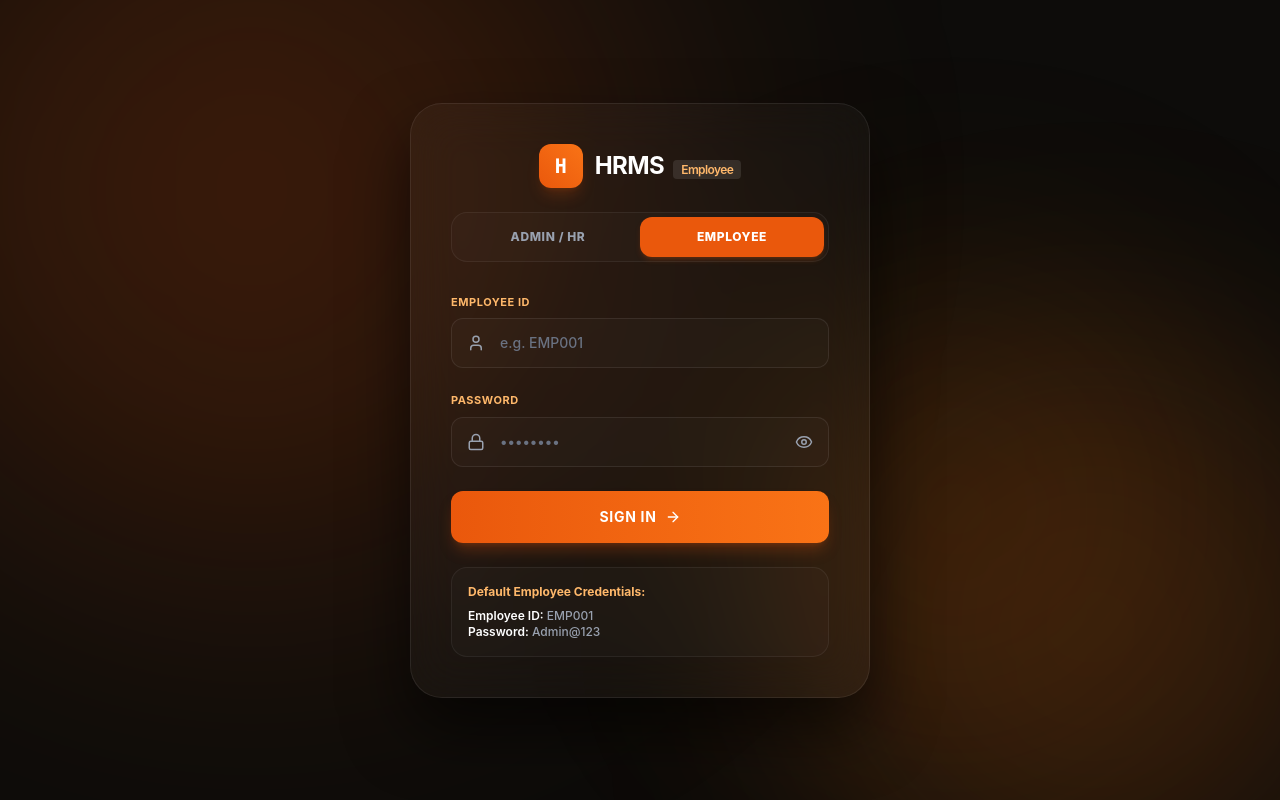
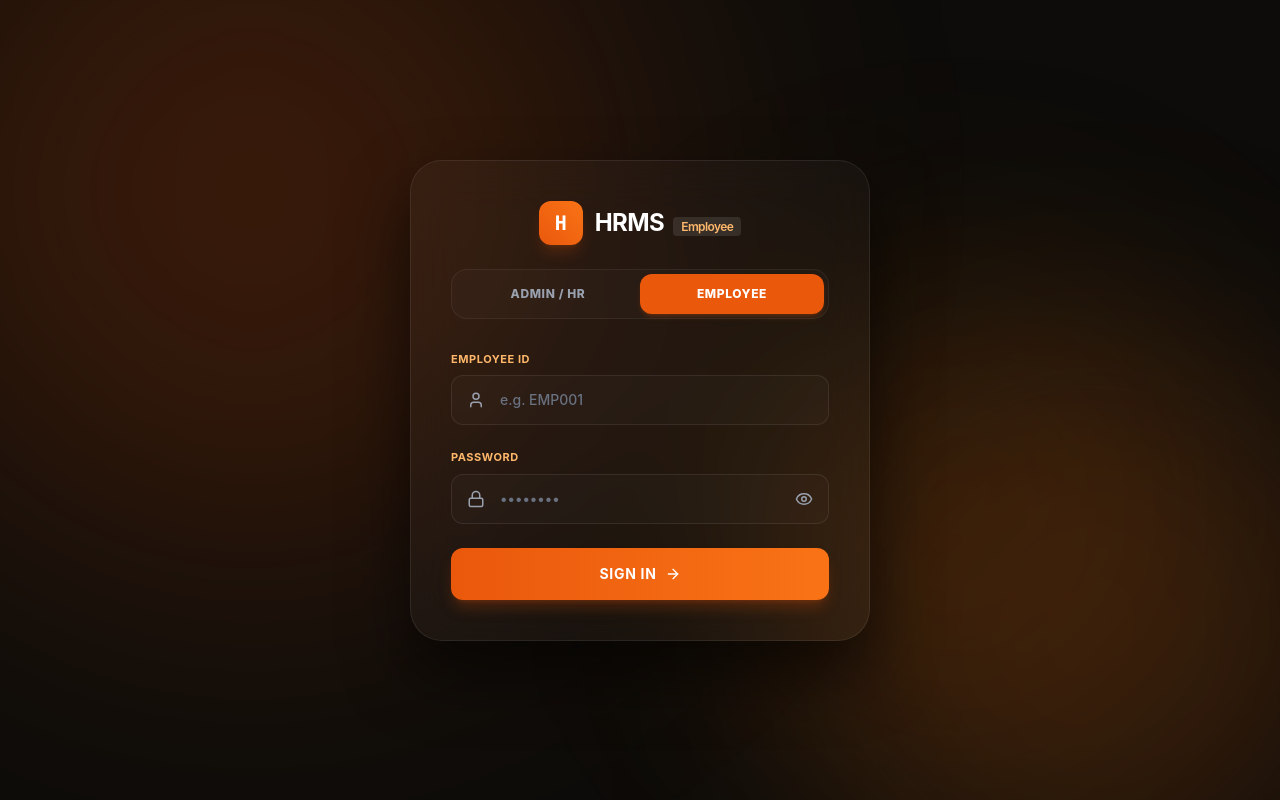
Before and after one commit to YOYO040598/HRMS, a React (Vite) app in the folder hrms-frontend/: page /emp/login in a window 1280 px wide. Built offline with nearby package versions, Linux system fonts and the light colour scheme.

Commit message:
Remove default employee login credentials section from login page

```diff
--- a/hrms-frontend/src/pages/auth/EmployeeLoginPage.tsx
+++ b/hrms-frontend/src/pages/auth/EmployeeLoginPage.tsx
@@ -133,15 +133,6 @@ export default function EmployeeLoginPage() {
               )}
             </button>
           </form>
-
-          {/* Guidelines */}
-          <div className="mt-6 p-4 bg-white/[0.02] rounded-2xl border border-white/[0.06] text-xs space-y-2">
-            <p className="font-bold text-orange-300">Default Employee Credentials:</p>
-            <div className="text-gray-400 font-medium">
-              <span className="font-semibold text-white">Employee ID:</span> EMP001<br />
-              <span className="font-semibold text-white">Password:</span> Admin@123
-            </div>
-          </div>
         </div>
       </div>
     </div>
```
